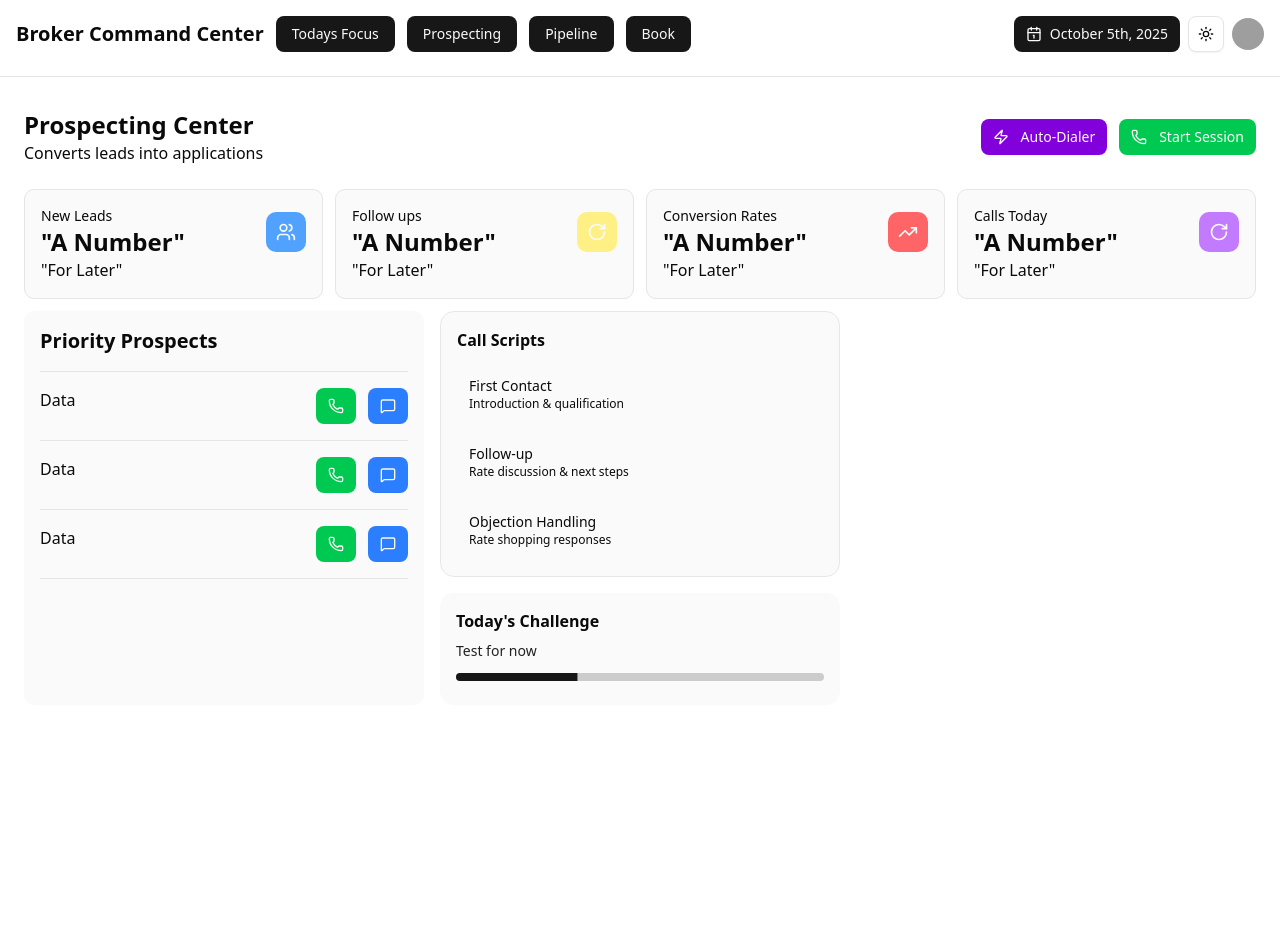
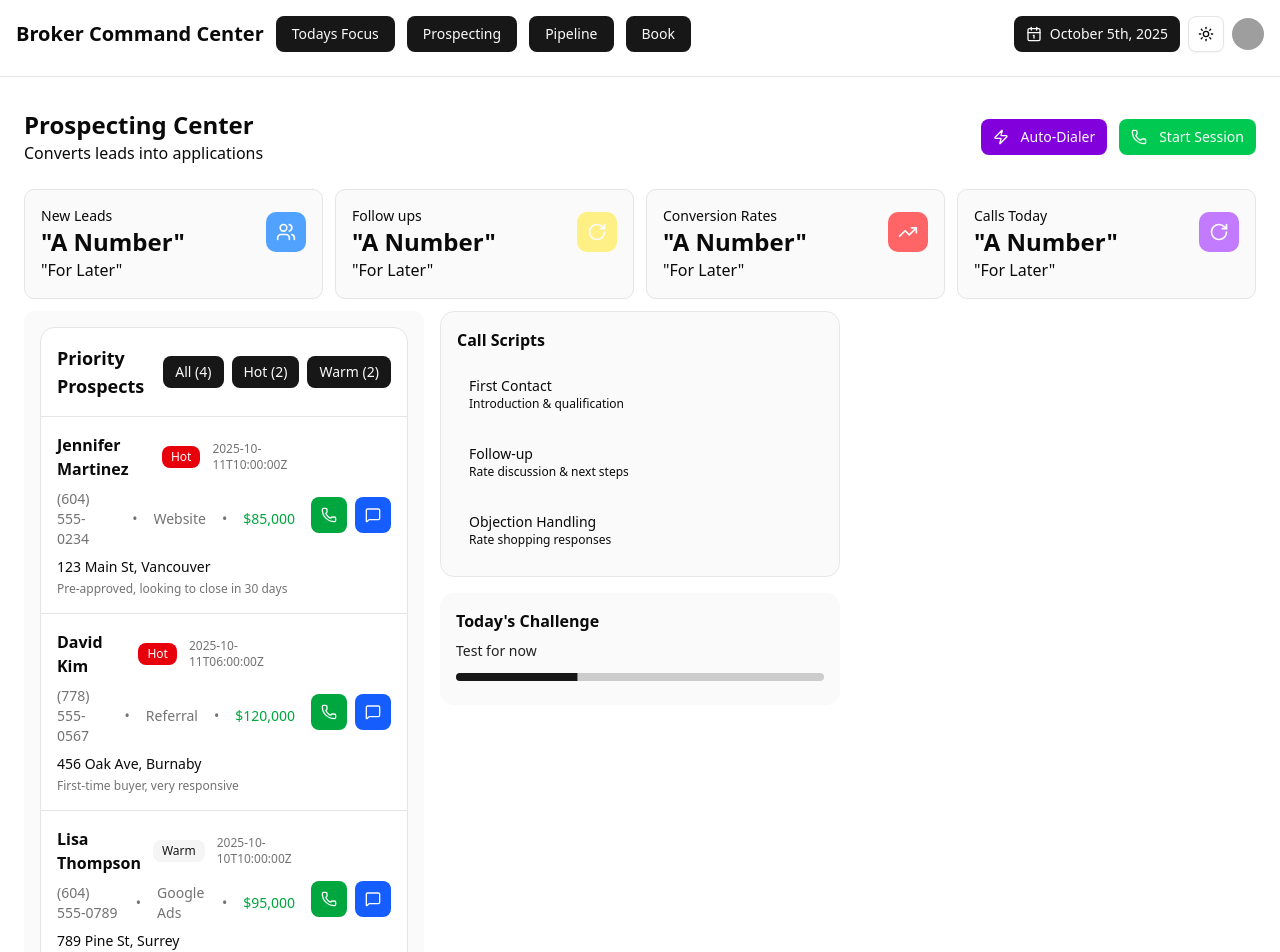
Before and after one commit to satoisnice/ISSP-BluePearlFinancial, a Next.js app in the folder shadcn/: page /prospecting in a window 1280 px wide. Shown: the top 952 px of the page. Before the commit the page ends 800 px from the top, so only its background shows below. Built offline with nearby package versions, Linux system fonts and the light colour scheme; grey boxes are pictures that could not be loaded.

Commit message:
Made the mock data to work AND made filters for it

```diff
--- a/shadcn/src/app/prospecting/page.tsx
+++ b/shadcn/src/app/prospecting/page.tsx
@@ -1,19 +1,8 @@
-import CardList from "@/components/CardList";
-import { Separator } from "@/components/ui/separator";
+"use client";
 import { Progress } from "@/components/ui/progress"
 import { Button } from "@/components/ui/button";
-import { Acheivmentbar } from "@/components/ui/progresBars";
-import QuickActions from "@/components/ui/quickActons";
-import { Phone, Zap, Users, RotateCw, TrendingUp, MessageSquare } from "lucide-react";
-import {
-  Table,
-  TableBody,
-  TableCaption,
-  TableCell,
-  TableHead,
-  TableHeader,
-  TableRow,
-} from "@/components/ui/table"
+import { Phone, Zap, Users, RotateCw, TrendingUp } from "lucide-react";
+import ProspectsList from "@/components/ProspectsList";
 
 const Prospecting = () => {
     return (
@@ -94,32 +83,7 @@ const Prospecting = () => {
           <div className="grid grid-cols-2 lg:gridcols-4 xl:grid-cols-3 gap-4 ">
             <div className="bg-primary-foreground p-4 rounded-lg lg:col-span-2 xl:col-span-1 2xl:col-span-2 ">
               <div className="space-y-4">
-                <h3 className="text-xl font-bold">Priority Prospects</h3>
-                <Separator />
-                <div className="flex justify-between">
-                  <p>Data</p>
-                  <div className="flex gap-3">
-                    <Button className="bg-green-500"><Phone/></Button>
-                    <Button className="bg-blue-500"><MessageSquare/></Button>
-                  </div>
-                </div>
-                <Separator />
-                <div className="flex justify-between">
-                  <p>Data</p>
-                  <div className="flex gap-3">
-                    <Button className="bg-green-500"><Phone/></Button>
-                    <Button className="bg-blue-500"><MessageSquare/></Button>
-                  </div>
-                </div>
-                <Separator />
-                <div className="flex justify-between">
-                  <p>Data</p>
-                  <div className="flex gap-3">
-                    <Button className="bg-green-500"><Phone/></Button>
-                    <Button className="bg-blue-500"><MessageSquare/></Button>
-                  </div>
-                </div>
-                <Separator />
+                <ProspectsList />
               </div>
             </div>
 
--- /dev/null
+++ b/shadcn/src/components/PriorityBadge.tsx
@@ -0,0 +1,23 @@
+import { Badge } from "@/components/ui/badge";
+import { Client } from "@/types/types";
+
+interface PriorityBadgeProps {
+    priority: NonNullable<Client["priority"]>
+}
+
+import React from 'react'
+
+const PriorityBadge = ({ priority }: PriorityBadgeProps) => {
+    const variants: Record<string, "destructive" | "secondary" | "outline"> = {
+        hot: "destructive",
+        warm: "secondary",
+        cold: "outline"
+    }
+  return (
+    <Badge variant={variants[priority]} className="capitalize">
+        {priority}
+    </Badge>
+  )
+}
+
+export default PriorityBadge
--- /dev/null
+++ b/shadcn/src/components/ProspectsList.tsx
@@ -0,0 +1,111 @@
+import { Phone,  MessageSquare } from "lucide-react";
+import { Button } from "@/components/ui/button";
+import { useState } from "react";
+import { mockClients } from "@/data/mockData";
+import PriorityBadge from "./PriorityBadge";
+
+
+const ProspectsList = () => {
+    const [ filter, setFilter ] = useState<"all" | "hot" | "warm">("all");
+
+    const filteredClients = mockClients.filter((client) => {
+        if (!client.priority) return false;
+
+        if (filter === "all") return true;
+        return client.priority === filter
+    })
+
+
+
+    return (
+
+        <div className="bg-card rounded-xl border overflow-hidden">
+        <div className="p-4 border-b">
+            <div className="flex items-center justify-between">
+            <h3 className="text-lg font-semibold">Priority Prospects</h3>
+
+                <div className="flex gap-2">
+                    <Button
+                    variant={filter === "all" ? "default" : "ghost"}
+                        size="sm"
+                        onClick={() => setFilter("all")}>
+                            All ({mockClients.length})
+                    </Button>
+
+                    <Button
+                    variant={filter === "all" ? "default" : "ghost"}
+                        size="sm"
+                        onClick={() => setFilter("hot")}>
+                            Hot ({mockClients.filter(c => c.priority === "hot").length})
+                    </Button>
+
+                    <Button
+                    variant={filter === "all" ? "default" : "ghost"}
+                        size="sm"
+                        onClick={() => setFilter("warm")}>
+                            Warm ({mockClients.filter(c => c.priority === "warm").length})
+                    </Button>
+                </div>
+            </div>
+        </div>
+
+        <div className="divide-y">
+            {filteredClients.map((client) => (
+            <div
+                key={client.id}
+                className="p-4 hover:bg-muted/50 transition-colors"
+            >
+                <div className="flex items-center justify-between">
+                    <div className="flex-1">
+                    {/* Name, Badge, Time */}
+                        <div className="flex items-center gap-3 mb-2">
+                        <h4 className="font-semibold">{client.name}</h4>
+                        {client.priority && <PriorityBadge priority={client.priority} />}
+                        <span className="text-xs text-muted-foreground">
+                        {client.lastContactDate}
+                        </span>
+                    </div>
+
+                    {/* Phone, Source, Amount */}
+                    <div className="flex items-center gap-4 text-sm text-muted-foreground mb-2">
+                    <span>{client.phone}</span>
+                    <span>•</span>
+                    <span>{client.source}</span>
+                    <span>•</span>
+                    <span className="font-medium text-green-600">
+                        {client.mortgageAmount}
+                    </span>
+                    </div>
+
+                    <div className="text-sm mb-1">
+                    {client.propertyAddress}
+                    </div>
+
+                    <div className="text-xs text-muted-foreground">
+                    {client.notes}
+                    </div>
+                </div>
+
+                <div className="flex gap-2 ml-4">
+                    <Button
+                    size="icon"
+                    className="bg-green-600 hover:bg-green-700"
+                    >
+                    <Phone className="w-4 h-4" />
+                    </Button>
+                    <Button
+                    size="icon"
+                    className="bg-blue-600 hover:bg-blue-700"
+                    >
+                    <MessageSquare className="w-4 h-4" />
+                    </Button>
+                </div>
+                </div>
+            </div>
+            ))}
+        </div>
+        </div>
+    );
+    };
+
+export default ProspectsList
--- a/shadcn/src/data/mockData.tsx
+++ b/shadcn/src/data/mockData.tsx
@@ -1,50 +1,62 @@
-export const mockProspects = [
+// src/data/mockClients.ts
+import { Client } from "@/types/types";
+
+export const mockClients: Client[] = [
   {
-    id: 1,
+    id: "1",
     name: "Jennifer Martinez",
     phone: "(604) 555-0234",
     email: "j.martinez@email.com",
+    mortgageAmount: "$85,000",
+    propertyAddress: "123 Main St, Vancouver",
+    lastContactDate: "2025-10-11T10:00:00Z", // ISO format
+    assignedBrokerId: "broker-1",
+
+    // Add custom fields for prospecting if needed
     source: "Website",
-    amount: "$85,000",
-    property: "Condo • Vancouver",
     priority: "hot",
-    lastContact: "2 hours ago",
     notes: "Pre-approved, looking to close in 30 days"
   },
   {
-    id: 2,
+    id: "2",
     name: "David Kim",
     phone: "(778) 555-0567",
     email: "dkim.realtor@gmail.com",
+    mortgageAmount: "$120,000",
+    propertyAddress: "456 Oak Ave, Burnaby",
+    lastContactDate: "2025-10-11T06:00:00Z",
+    assignedBrokerId: "broker-1",
+
     source: "Referral",
-    amount: "$120,000",
-    property: "Townhouse • Burnaby",
     priority: "hot",
-    lastContact: "4 hours ago",
     notes: "First-time buyer, very responsive"
   },
   {
-    id: 3,
+    id: "3",
     name: "Lisa Thompson",
     phone: "(604) 555-0789",
     email: "lisa.t.home@outlook.com",
+    mortgageAmount: "$95,000",
+    propertyAddress: "789 Pine St, Surrey",
+    lastContactDate: "2025-10-10T10:00:00Z",
+    assignedBrokerId: "broker-1",
+
     source: "Google Ads",
-    amount: "$95,000",
-    property: "House • Surrey",
     priority: "warm",
-    lastContact: "1 day ago",
     notes: "Comparing rates, needs follow-up"
   },
   {
-    id: 4,
+    id: "4",
     name: "Michael Rodriguez",
     phone: "(778) 555-0321",
     email: "m.rodriguez@techcorp.com",
+    mortgageAmount: "$150,000",
+    propertyAddress: "321 Elm St, Downtown",
+    lastContactDate: "2025-10-09T10:00:00Z",
+    assignedBrokerId: "broker-1",
+
     source: "LinkedIn",
-    amount: "$150,000",
-    property: "Condo • Downtown",
     priority: "warm",
-    lastContact: "2 days ago",
     notes: "High income, investment property"
   }
 ];
--- a/shadcn/src/types/types.ts
+++ b/shadcn/src/types/types.ts
@@ -34,4 +34,7 @@ export interface Client {
     propertyAddress?: string;
     lastContactDate: string;
     assignedBrokerId: string;
+    source?: string; // From whom
+    priority?: "hot" | "warm" | "cold"; // for the filters
+    notes?: string; // Additional notes
 }
```
